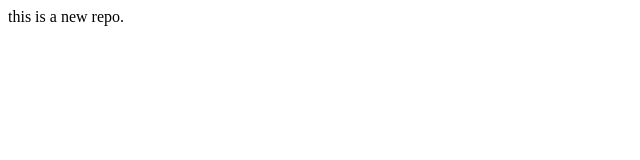
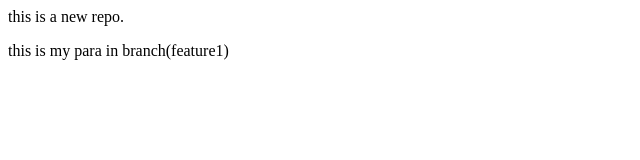
Before and after one commit to hr5232/localDemo, a plain HTML site: page index.html in a window 1280 px wide. Shown: the whole page, without its empty margins (0-640 px from the left). Drawn offline with Linux system fonts and the light colour scheme.

Commit message:
added new branch feature1

```diff
--- a/index.html
+++ b/index.html
@@ -1 +1,2 @@
 <p>this is a new repo.</p>
+<p>this is my para in branch(feature1)</p>
```
